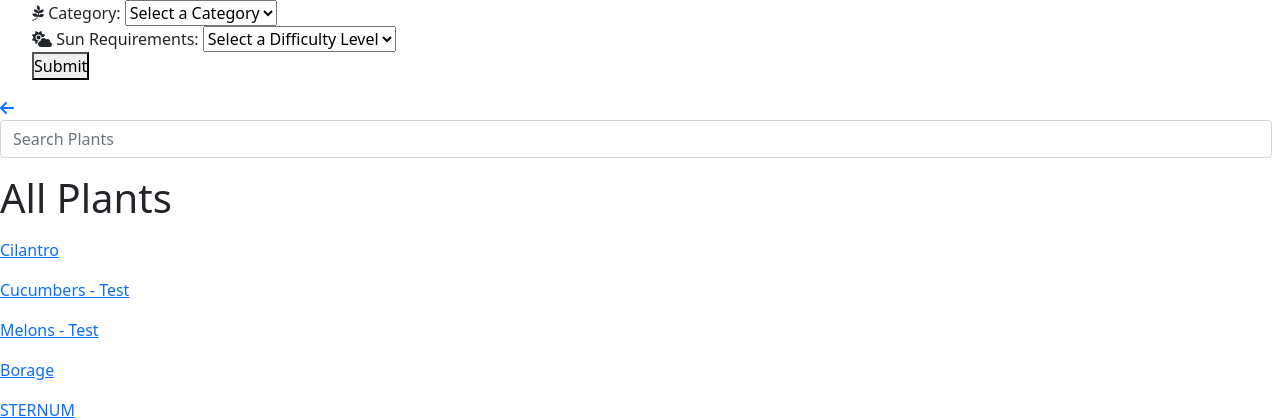
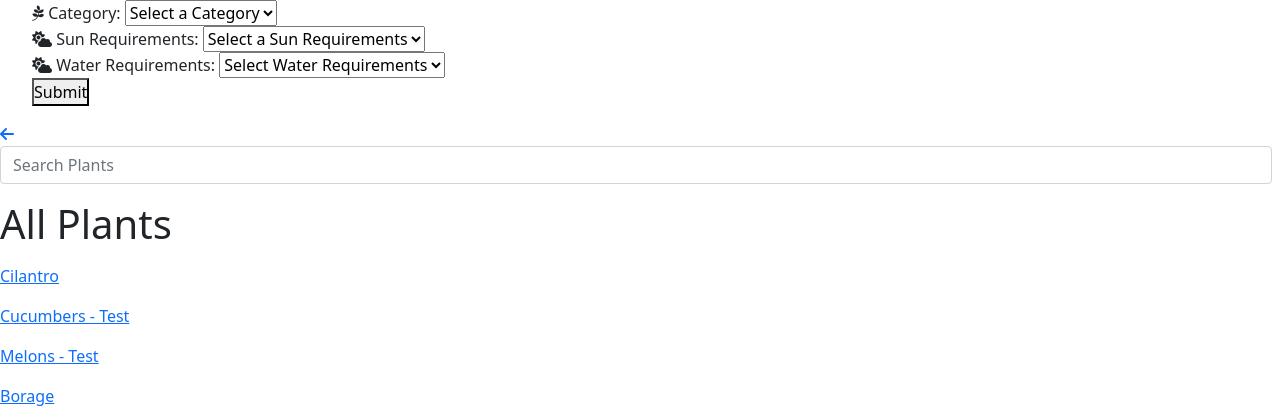
Before and after one commit to jlstern3/benjis_website, a Django app: template portfolio/templates/all_plants.html in a window 1280 px wide. Shown: the part 56-476 px from the top of the page. Run offline with Django 3.2, Linux system fonts and the light colour scheme; the template is opened without the code that fills it: values that come from a table or form of the project are taken from there, others are empty; data comes from the database, SQL or seed files in the repository; parts of the project's set-up code (start-up, migrations or seed data) failed here and were passed over; some libraries are stand-ins or nearby versions.

Commit message:
Added water_req option to filter sidebar

```diff
--- a/portfolio/templates/all_plants.html
+++ b/portfolio/templates/all_plants.html
@@ -61,10 +61,19 @@
                 <li><i class="fas fa-cloud-sun"></i>
                     <label class="label">Sun Requirements:</label>
                     <select name="sun_reqs" class="dropdown-content">
-                        <option disabled selected>Select a Difficulty Level</option>
+                        <option disabled selected>Select a Sun Requirements</option>
                         <option value="full_sun">Full Sun</option>
                         <option value="part_shade">Part Shade</option>
                         <option value="full_shade">Full Shade</option>
+                    </select>
+                </li>
+                <li><i class="fas fa-cloud-sun"></i>
+                    <label class="label">Water Requirements:</label>
+                    <select name="water_reqs" class="dropdown-content">
+                        <option disabled selected>Select Water Requirements</option>
+                        <option value="full_sun">Heavy Water</option>
+                        <option value="part_shade">Moderate Water</option>
+                        <option value="full_shade">Light Water</option>
                     </select>
                 </li>
                 <li>
```
